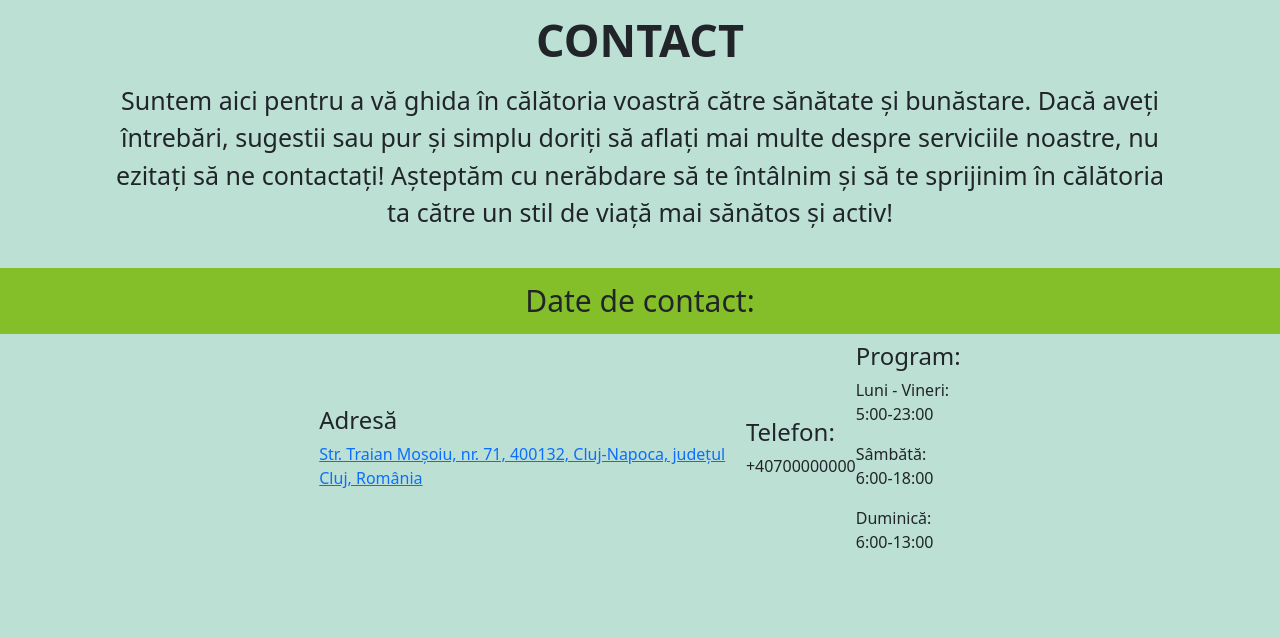
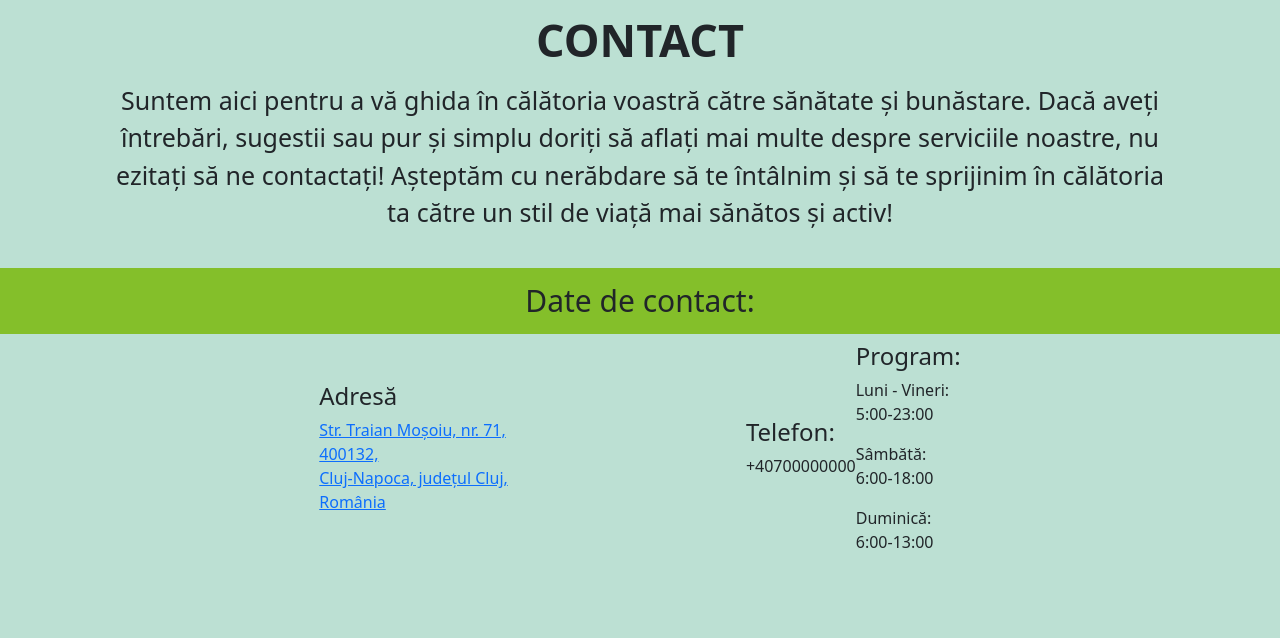
Before and after one commit to irinaaalexa/EnerGym2, a plain HTML site: page index.html in a window 1280 px wide. Shown: the part 4557-5195 px from the top of the page. Drawn offline with nearby package versions, Linux system fonts and the light colour scheme.

Commit message:
am schimbat formatul adresei.

```diff
--- a/index.html
+++ b/index.html
@@ -365,7 +365,7 @@
             <div class="flex">
                 <div class="col-md-4">
                     <h4>Adresă</h4>
-                    <p> <a href="https://maps.app.goo.gl/cyUhZp9GW4P3CZJP6" target="_blank">Str. Traian Moșoiu, nr. 71, 400132, Cluj-Napoca, județul Cluj, România </a> </p>
+                    <p> <a href="https://maps.app.goo.gl/cyUhZp9GW4P3CZJP6" target="_blank">Str. Traian Moșoiu, nr. 71, <br> 400132,<br> Cluj-Napoca, județul Cluj, <br>România </a> </p>
                 </div>
                 <div class="column">
                     <h4> Telefon:</h4>
```
